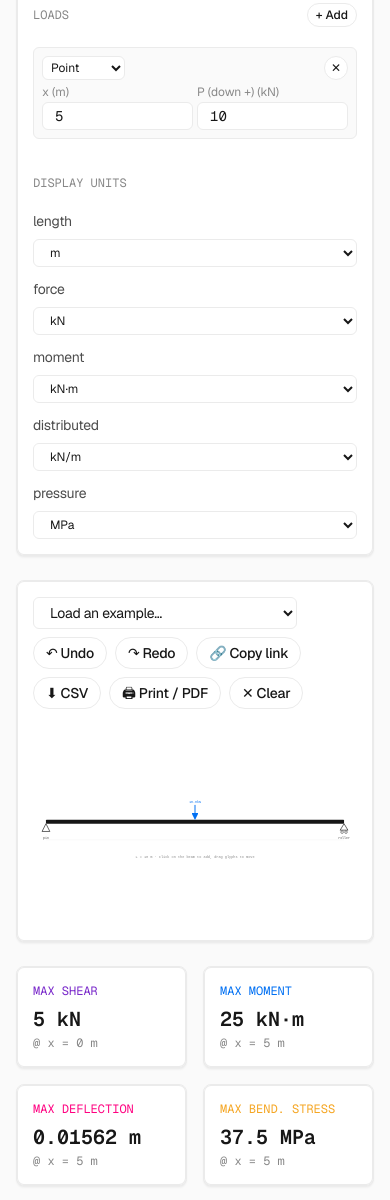
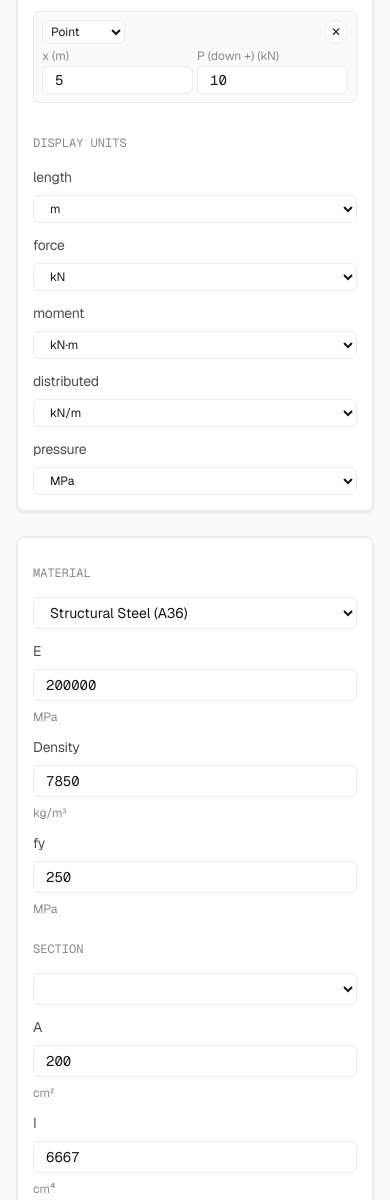
Before and after one commit to shaunakdiwan/OnlineBeamCalculator.com, an Astro site: page /calculator in a window 390 px wide. Shown: the part 665-1865 px from the top of the page. Built offline with nearby package versions, Linux system fonts and the light colour scheme; Astro itself is replaced by a stand-in of ours.

Commit message:
v1.12.4: Fix mobile layout ordering and tighten vertical spacing in Panel A

```diff
--- a/src/components/calculator/BeamCalculatorApp.astro
+++ b/src/components/calculator/BeamCalculatorApp.astro
@@ -7,13 +7,13 @@ const { presetSlug } = Astro.props;
 ---
 
 <div id="beam-app" data-preset-slug={presetSlug} class="grid grid-cols-1 xl:grid-cols-[280px_1fr_280px] lg:grid-cols-[260px_1fr_260px] gap-lg">
-  <aside id="input-panel-left" class="card p-md min-w-0 overflow-x-auto flex flex-col gap-sm"></aside>
-  <section class="flex flex-col gap-lg min-w-0">
+  <aside id="input-panel-left" class="order-1 lg:order-1 card p-md min-w-0 overflow-x-auto flex flex-col gap-sm"></aside>
+  <section class="order-3 lg:order-2 flex flex-col gap-lg min-w-0">
     <div id="beam-canvas-wrap" class="card p-md overflow-x-auto"></div>
     <div id="results-dashboard"></div>
     <div id="diagrams" class="flex flex-col gap-lg"></div>
   </section>
-  <aside id="input-panel-right" class="card p-md min-w-0 overflow-x-auto flex flex-col gap-sm"></aside>
+  <aside id="input-panel-right" class="order-2 lg:order-3 card p-md min-w-0 overflow-x-auto flex flex-col gap-sm"></aside>
 </div>
 
 <script>
--- a/src/lib/ui/panel.ts
+++ b/src/lib/ui/panel.ts
@@ -43,7 +43,7 @@ function row(label: string, ...els: HTMLElement[]): HTMLElement {
 }
 
 function sectionHead(title: string, addBtn?: { label: string; fn: () => void }): HTMLElement {
-  const d = h('div', 'flex items-center justify-between mt-md mb-xs');
+  const d = h('div', 'flex items-center justify-between mt-sm mb-xxs');
   d.append(h('div', 'eyebrow uppercase', title));
   if (addBtn) {
     const b = h('button', 'btn-secondary h-6 px-xs text-caption', addBtn.label);
@@ -64,7 +64,7 @@ export class InputPanel {
     this.rightRoot.textContent = '';
 
     // ── Header: units + actions ─────────────────────────────
-    const top = h('div', 'flex items-center justify-between mb-md');
+    const top = h('div', 'flex items-center justify-between mb-sm');
     top.append(h('div', 'eyebrow uppercase', 'Setup'));
     const tw = h('div', 'flex gap-xxs');
     for (const sys of ['metric', 'imperial'] as const) {
```
